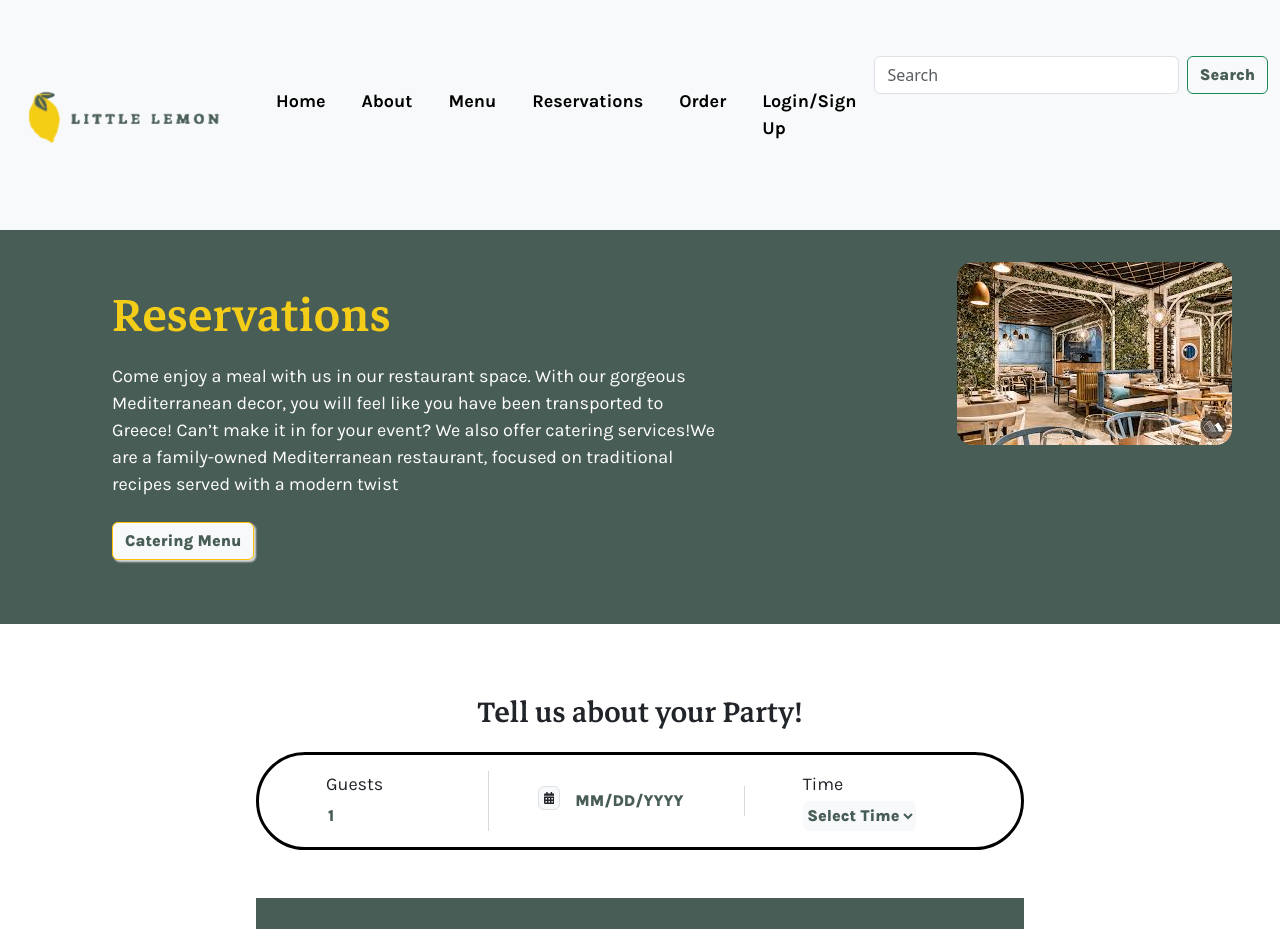
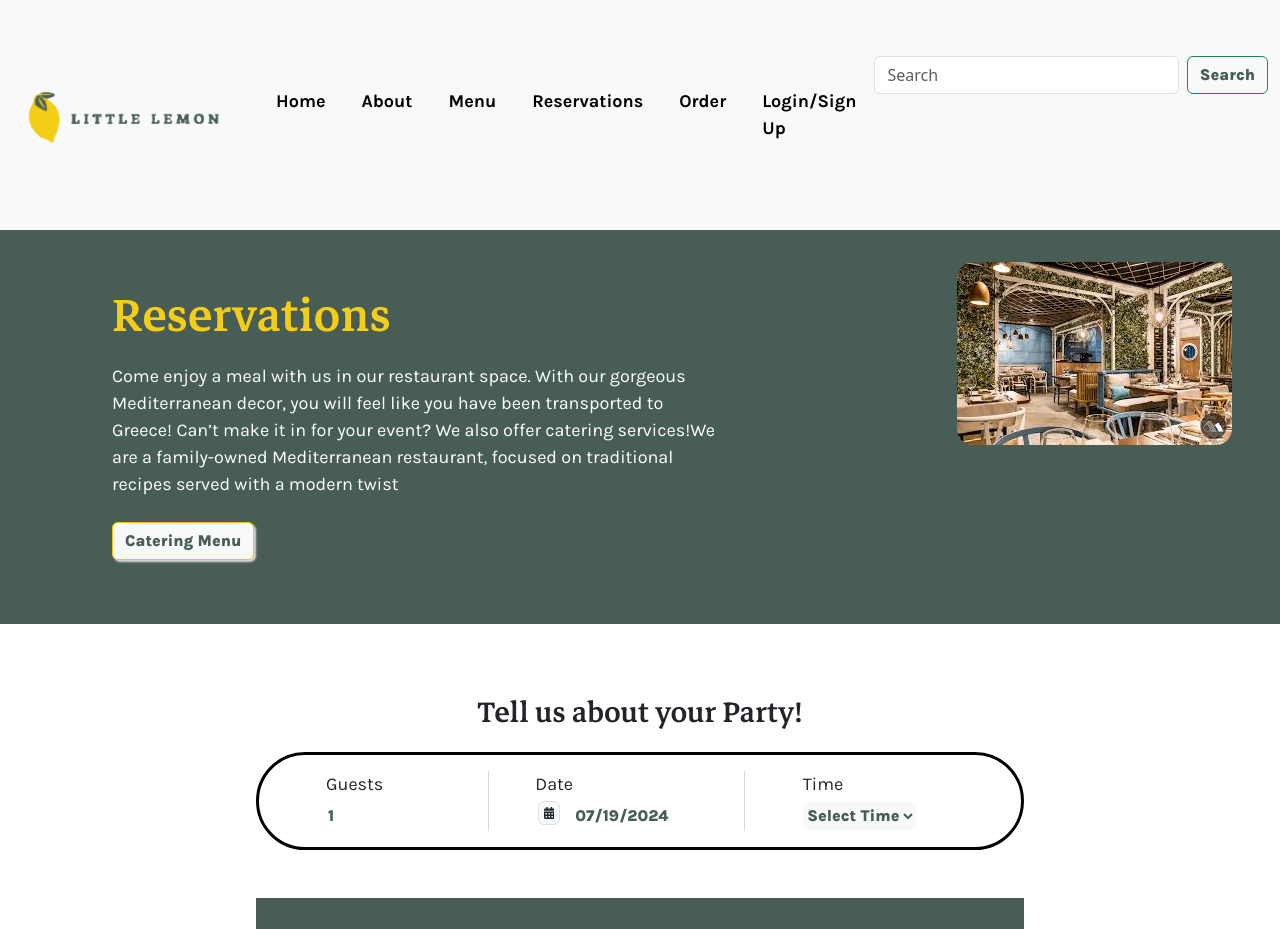
Before and after one commit to lgorsk923/Little-Lemon-Capstone, a React (Create React App) app: page /Reservations in a window 1280 px wide. Shown: the top 929 px of the page. Built offline with nearby package versions, Linux system fonts and the light colour scheme.

Commit message:
Datepicker works

```diff
--- a/src/Pages/Booking/BookingForm.js
+++ b/src/Pages/Booking/BookingForm.js
@@ -41,9 +41,7 @@ export function BookingForm() {
         }),
         onSubmit: (values) => {
             console.log(values);
-            return (
-                alert(JSON.stringify(values, null, 2))
-            )
+            alert(JSON.stringify('Your booking has been submitted! Please check your inbox for a confirmation email.'));
         }
     });
 
@@ -61,7 +59,7 @@ export function BookingForm() {
     const availabilityForDay = availability[dayOfWeek];
 
     return (
-        <form onSubmit={formik.handleSubmit}>
+        <form onSubmit={(e) => { e.preventDefault(); formik.handleSubmit(e) }}>
             <fieldset className='scheduleCheck'>
                 <h1 className="scheduleCheckTitle">Tell us about your Party!</h1>
                 <div id='scheduleChecker' className='scheduleCheckInputs'>
@@ -73,14 +71,18 @@ export function BookingForm() {
                             type='number'
                             placeholder='1'
                             className="guestInput"
+                            value={formik.values.guests}
                             onChange={formik.handleChange}
-                            value={formik.values.guests}
+                            {...formik.getFieldProps('guests')}
                         />
+                        {formik.touched.guests && formik.errors.guests ? <div className='error'>{formik.errors.guests}</div> : null}
                     </div>
                     <div className="date">
+                        <label htmlFor='date'>Date</label>
                         <DateComponent
-                            date={formik.values.date}
-                            setField={(field, value) => formik.setFieldValue(field, value)} />
+                            selected={formik.values.date}
+                            onChange={(d) => formik.setFieldValue('date', d)} />
+                        {formik.touched.date && formik.errors.date ? <div className='error'>{formik.errors.date}</div> : null}
                     </div>
                     <div className="dropdown time">
                         <label htmlFor='time'>Time</label>
@@ -96,6 +98,7 @@ export function BookingForm() {
                             <option>Select Time</option>
                             {availabilityForDay.map((time, index) => <option className="dropdown-item" key={index}>{time}</option>)}
                         </select>
+                        {formik.touched.time && formik.errors.time ? <div className='error'>{formik.errors.time}</div> : null}
                     </div>
                 </div >
             </fieldset>
@@ -117,6 +120,7 @@ export function BookingForm() {
                                     value={formik.values.firstName}
                                     onChange={formik.handleChange}
                                 />
+                                {formik.touched.firstName && formik.errors.firstName ? <div className='error'>{formik.errors.firstName}</div> : null}
                             </div>
                             <div className="col lastName">
                                 <label htmlFor="lastName">Last Name</label>
@@ -128,6 +132,7 @@ export function BookingForm() {
                                     value={formik.values.lastName}
                                     onChange={formik.handleChange}
                                 />
+                                {formik.touched.lastName && formik.errors.lastName ? <div className='error'>{formik.errors.lastName}</div> : null}
                             </div>
                         </div>
                         <div className="row phemail">
@@ -141,6 +146,7 @@ export function BookingForm() {
                                     value={formik.values.email}
                                     onChange={formik.handleChange}
                                 />
+                                {formik.touched.email && formik.errors.email ? <div className='error'>{formik.errors.email}</div> : null}
                             </div>
                             <div className="col number">
                                 <label htmlFor="phone" className='phone'>
@@ -153,8 +159,9 @@ export function BookingForm() {
                                     type="text"
                                     className="form-control number"
                                     value={formik.values.phone}
-                                    onChange={formik.onChange}
+                                    onChange={formik.handleChange}
                                 />
+                                {formik.touched.phone && formik.errors.phone ? <div className='error'>{formik.errors.phone}</div> : null}
                             </div>
                         </div>
                         <div className="row occasion">
```
Also changed, not shown: src/components/Date.js (+4 -5 lines).
